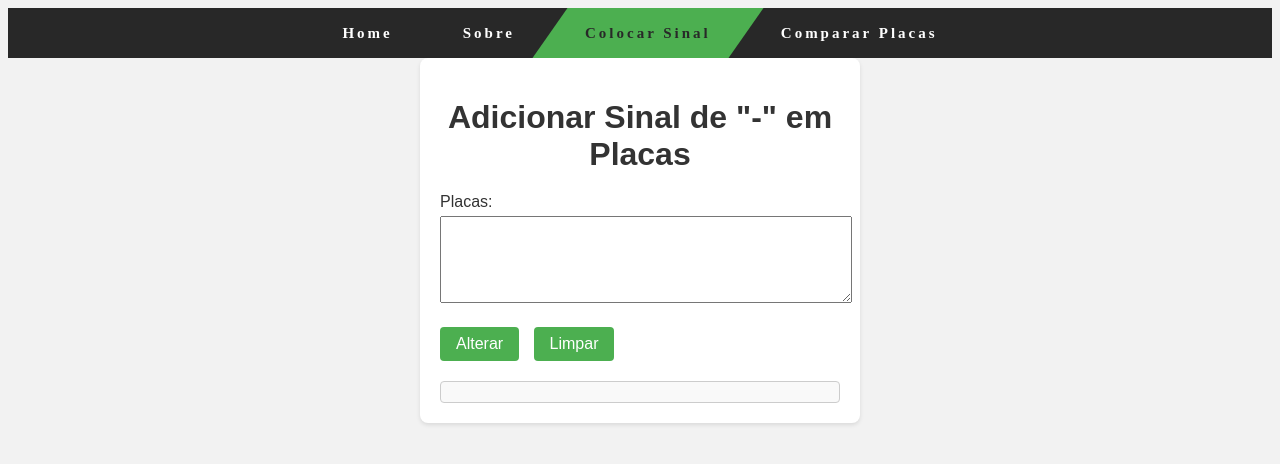
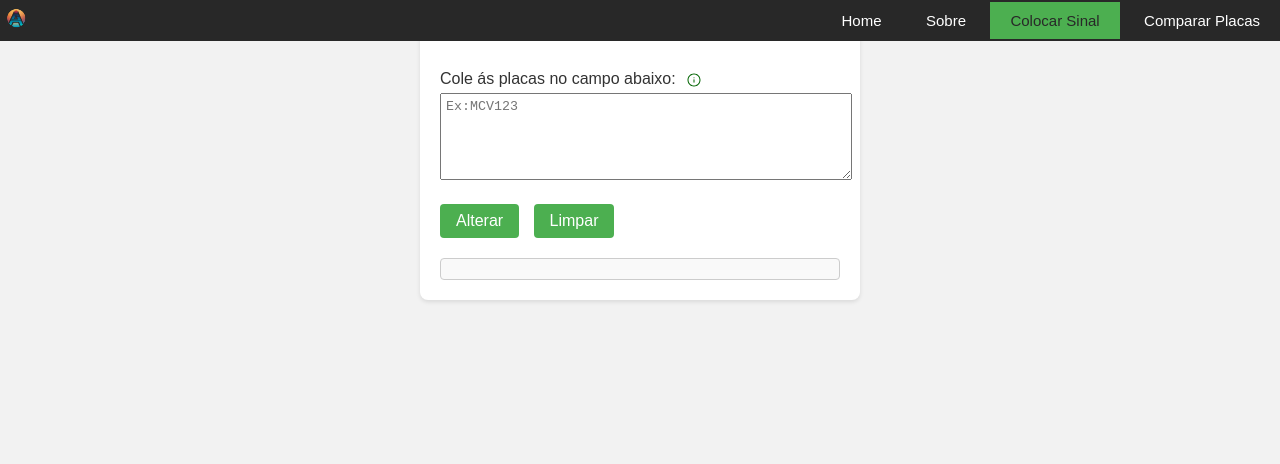
Before and after one commit to Marcws10/agil-placas, a plain HTML site: page Sinal.html in a window 1280 px wide. Drawn offline with Linux system fonts and the light colour scheme.

Commit message:
Alterando o 'Menu', adicionando a logo

```diff
--- a/Sinal.html
+++ b/Sinal.html
@@ -7,55 +7,56 @@
       font-family: Arial, sans-serif;
       background-color: #f2f2f2;
     }
-    .menu { background-color: #282828; }
+    :focus{
+      outline: transparent;
+      box-shadow: 0 0 0 2px color #4caf50;
+    }
+    nav {
+      background-color: #333;
+      padding: 1px;
+      display: flex;
+      justify-content: space-between;
+      align-items: center;
+    }
+    .logo {
+      color: #fff;
+      font-size: 24px;
+    }
+    .menu {
+      background-color: #282828;
+      text-align: center;
+      position: fixed;
+      top: 0;
+      width: 100%;
+      left: 50%;
+      transform: translateX(-50%);
+      z-index: 999;
+    }
+
     .menu ul {
+      list-style-type: none;
       margin: 0;
       padding: 0;
-            font-size: 0;
-            position: relative;
-            z-index: 1;
-            text-align: center;
     }
+
     .menu ul li {
       display: inline-block;
-            vertical-align: top;
     }
+
     .menu ul li a {
-            font-family: 'open_sansregular';
-            font-weight: bold;
       text-decoration: none;
+      color: #fff;
+      padding: 10px 20px;
       font-size: 15px;
-            color: #fff;
-            display: block;
-            line-height: 50px;
-            padding: 0 35px;
-            letter-spacing: 3px;
-            position: relative;
     }
-        .menu ul li a:after {
-            content: '';
-            position: absolute;
-            top: 0;
-            left: 0;
-            right: 0;
-            bottom: 0;
+
+    .menu ul li a:hover,
+    .menu ul li.active a {
       background-color: #4caf50;
-            color: #ccc;
-            z-index: -1;
-            transform: skewX(-35deg);
-            opacity: 0;
-            transition: opacity 0.3s;
+      color: #282828;
+      cursor: pointer;
     }
-        .menu ul li:hover a,
-        .menu ul li:focus a,
-        .menu ul li.active a {
-            color: #282828;
-        }
-        .menu ul li:hover a:after,
-        .menu ul li:focus a:after,
-        .menu ul li.active a:after {
-            opacity: 1;
-        }
+
 
     .container {
       width: 400px;
@@ -88,7 +89,7 @@
       resize: vertical;
     }
 
-    button {
+    .btPrincipal {
       padding: 8px 16px;
       background-color: #4caf50;
       color: #ffffff;
@@ -99,7 +100,7 @@
       margin-right: 10px;
     }
 
-    button:hover {
+    .btPrincipal:hover {
       background-color: #45a049;
     }
 
@@ -115,32 +116,52 @@
       background-color: #f9f9f9;
       border-radius: 4px;
     }
+    .btInfo{
+      position: relative;
+      border: 0;
+      background: transparent;
+      top: 22px;
+      left: 15rem;
+
+    }
+    .imgInfo{
+      width: 16px;
+      background: transparent;
+    }
+
+
   </style>
 </head>
 <body>
   <nav class="menu">
+    <div class="logo"><img src="/img/logo.png" width="33" alt=""></div>
     <ul>
-        <li><a href="#" title="pgHome">Home</a></li>
-        <li><a href="#"  title="pgSobre">Sobre</a></li>
-        <li class="active"><a href="#" title="Css">Colocar Sinal</a></li>
-        <li><a onclick="window.location.href='Comparar.html'" title="pgComparar">Comparar Placas</a></li>
+        <li><a href="#" >Home</a></li>
+        <li><a href="#" >Sobre</a></li>
+        <li class="active"><a href="#" >Colocar Sinal</a></li>
+        <li><a onclick="window.location.href='Comparar.html'" >Comparar Placas</a></li>
     </ul>
 
   </nav>
 
   <div class="container">
-    <h1>Adicionar Sinal de "-" em Placas</h1>
+    <div>
+      <h1></h1>
+    </div>
+
     <div class="form-group">
-      <label for="placas">Placas:</label>
-      <textarea id="placas" rows="5"></textarea>
+      <button onclick="infoCampo()" class="btInfo"><img class="imgInfo" src="./img/info.svg"  title="Nesse campo é adicionando o sinal de '-' na quarta posição do texto." alt=""></button>
+      <label for="placas">Cole ás placas no campo abaixo:</label>
+      <textarea id="placas" placeholder="Ex:MCV123" rows="5"></textarea>
     </div>
-    <button onclick="adicionarSinal()">Alterar</button>
-    <button onclick="limparPlacas()">Limpar</button>
+    <button class="btPrincipal" onclick="adicionarSinal()">Alterar</button>
+    <button class="btPrincipal" onclick="limparPlacas()">Limpar</button>
     <div id="output"></div>
     <div id="placasResultado"></div>
   </div>
 
   <script>
+
     function adicionarSinal() {
       var placasInput = document.getElementById('placas');
       var placasTexto = placasInput.value.trim();
```
Also changed, not shown: Comparar.html (+38 -36 lines), img/info.svg (added), img/logo.png (added). Lines whose indentation alone changed are shown as unchanged.
